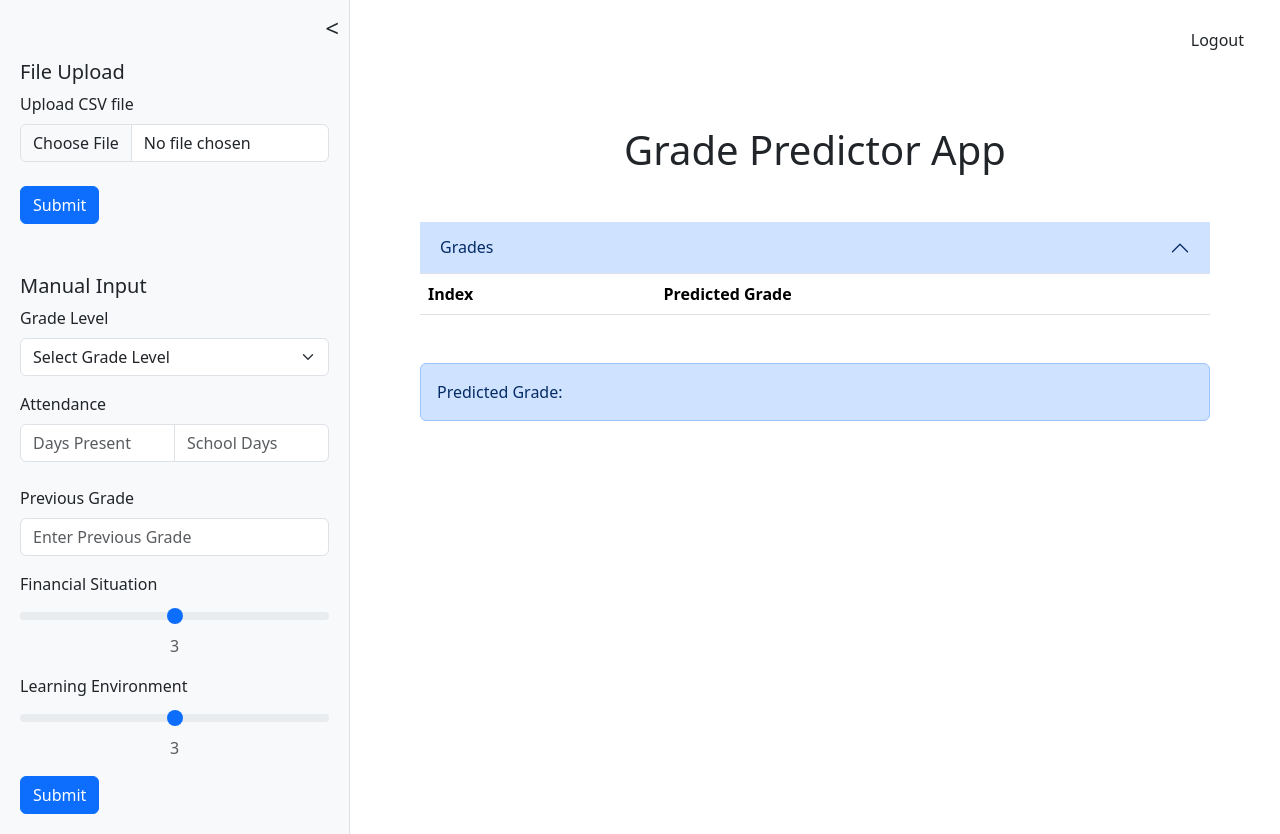
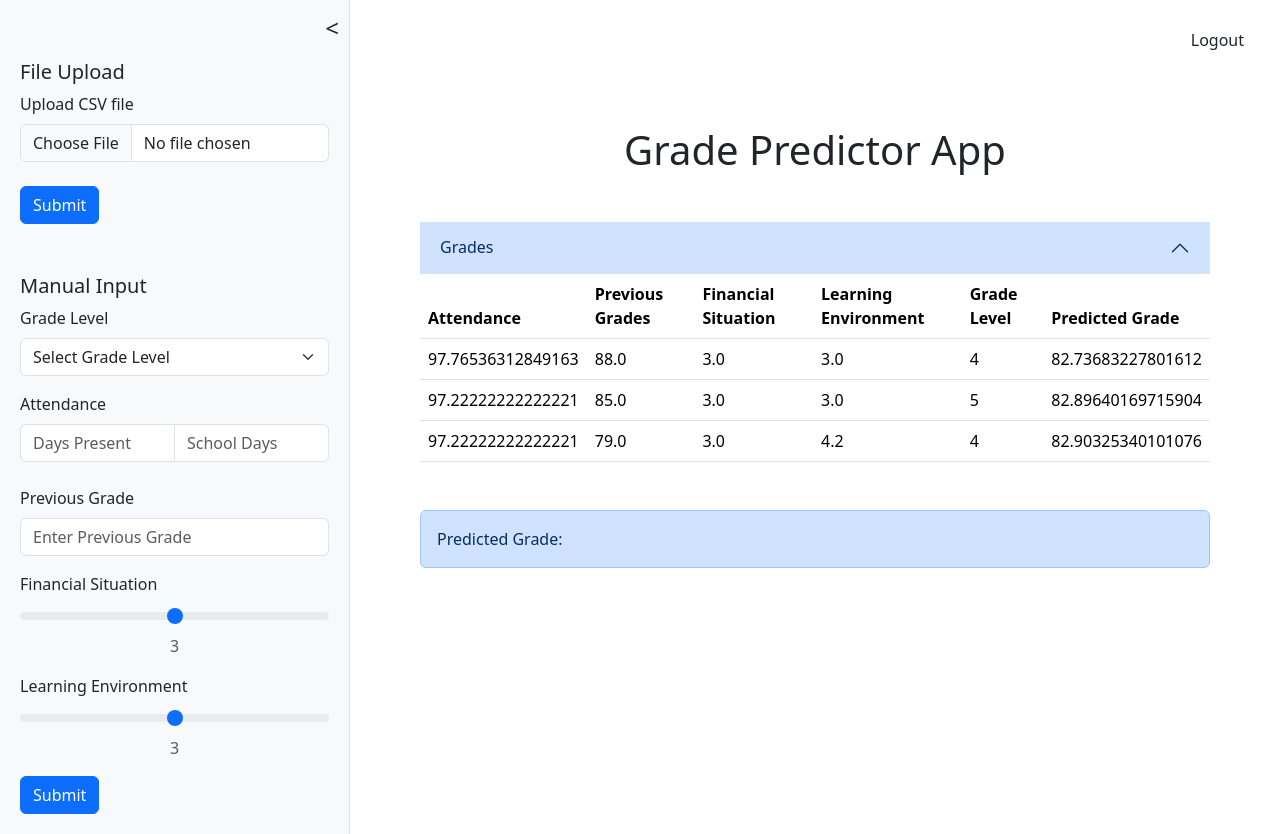
Before and after one commit to PaoloBaltazar/thesis-grade-predictor-app, a Flask app: page / in a window 1280 px wide, after a click on "Grades". Run offline with Flask 3, Linux system fonts and the light colour scheme; a user stored in the database is signed in; lists and menus that the app fills with data are empty; parts of the project's set-up code (start-up, migrations or seed data) failed here and were passed over.

Commit message:
database that stores user input and predicted grades

```diff
--- a/website/static/index.js
+++ b/website/static/index.js
@@ -56,11 +56,17 @@
     },
     body: JSON.stringify(data),
   })
-  .then(response => response.json())
+  .then(response => {
+    if (!response.ok) {
+      return response.json().then(err => { throw new Error(err.error) });
+    }
+    return response.json();
+  })
   .then(data => {
       document.getElementById('prediction-result').textContent = 'Predicted Grade: ' + data.prediction;
   })
   .catch(error => {
       console.error('Error:', error);
+      alert('Prediction failed: ' + error.message);  // Display the error to the user
   });
 });
--- a/website/templates/home.html
+++ b/website/templates/home.html
@@ -98,15 +98,23 @@
           <table class="table">
             <thead>
                 <tr>
-                <th>Index</th>
+                    <th>Attendance</th>
+                    <th>Previous Grades</th>
+                    <th>Financial Situation</th>
+                    <th>Learning Environment</th>
+                    <th>Grade Level</th>
                     <th>Predicted Grade</th>
                 </tr>
             </thead>
             <tbody>
                 {% for row in csv_data %}
                     <tr>
-                  <td>{{ row['Student No.'] }}</td>
-                  <td>{{ row['Predicted Grade'] }}</td>
+                        <td>{{ row['attendance'] }}</td>
+                        <td>{{ row['previous_grades'] }}</td>
+                        <td>{{ row['financial_situation'] }}</td>
+                        <td>{{ row['learning_environment'] }}</td>
+                        <td>{{ row['grade_level'] }}</td>
+                        <td>{{ row['predicted_grade'] }}</td>
                     </tr>
                 {% endfor %}
             </tbody>
@@ -129,24 +137,3 @@
 
 
 {% endblock %}
-
-<!-- <h1>This is the homepage</h1>
-<a class="nav-item nav-link" id="logout" href="/logout">Logout</a>
-
-<div class="hero-section">
-  <p>
-      Grade Predictor App
-  </p>
-</div>
-
-<div>
-  <form id="prediction-form">
-      <input type="number" name="attendance" placeholder="Attendance">
-      <input type="number" name="financial_situation" placeholder="Financial Situation">
-      <input type="number" name="learning_environment" placeholder="Learning Environment">
-      <input type="number" name="previous_grades" placeholder="Previous Grades">
-      <button type="submit">Predict</button>
-  </form>
-</div>
-
-<div id="prediction-result"></div> -->
--- a/website/views.py
+++ b/website/views.py
@@ -4,6 +4,9 @@
 import numpy as np
 import csv
 import os
+from .db_model import Data, User
+from . import db
+from flask_login import current_user
 
 views = Blueprint('views', __name__)
 
@@ -14,33 +17,60 @@
 
 @views.route('/')
 def home():
+    # Fetch previous grade data from CSV file
     csv_prevdata = parse_csv('data_prevgrade.csv')
-    csv_data = []  # Initialize as an empty list for the predicted data
+
+    # Fetch user-specific data from the database
+    user_data = Data.query.filter_by(user_id=current_user.id).all() if current_user.is_authenticated else []
+
+    # Prepare data for rendering in the template
+    csv_data = [
+        {
+            'attendance': row.attendance,
+            'previous_grades': row.previousGrade,
+            'financial_situation': row.financialSituation,
+            'learning_environment': row.learningEnvironment,
+            'grade_level': row.gradeLevel,
+            'predicted_grade': row.predictedGrade
+        }
+        for row in user_data
+    ]
+
     return render_template("home.html", csv_prevdata=csv_prevdata, csv_data=csv_data)
 
 @views.route('/predict', methods=['POST'])
 def predict():
+    if not current_user.is_authenticated:
+        return jsonify({'error': 'User not authenticated'}), 401
+
     data = request.json
-    print(f"Received data: {data}")
+    try:
+        attendance = float(data['attendance'])
+        previous_grades = float(data['previous_grades'])
+        financial_situation = float(data['financial_situation'])
+        learning_environment = float(data['learning_environment'])
+        grade_level = int(data['grade_level'])
+    except (KeyError, ValueError) as e:
+        return jsonify({'error': f'Invalid input: {str(e)}'}), 400
 
-    # Extract the submitted data including grade_level
-    attendance = float(data['attendance'])
-    financial_situation = float(data['financial_situation'])
-    learning_environment = float(data['learning_environment'])
-    previous_grades = float(data['previous_grades'])
-    grade_level = int(data['grade_level'])  # Get grade level
+    features = np.array([attendance, financial_situation, learning_environment, previous_grades, grade_level]).reshape(1, -1)
+    features = scaler.transform(features)
+    prediction = model.predict(features)[0]
 
-    # Combine all the inputs into a feature array
-    features = np.array([attendance, financial_situation, learning_environment, previous_grades, grade_level]).reshape(1, -1)
+    # Save data and prediction to the database
+    new_data = Data(
+        attendance=attendance,
+        previousGrade=previous_grades,
+        financialSituation=financial_situation,
+        learningEnvironment=learning_environment,
+        gradeLevel=grade_level,
+        predictedGrade=prediction,
+        user_id=current_user.id
+    )
+    db.session.add(new_data)
+    db.session.commit()
 
-    # Apply scaling to the input features
-    features = scaler.transform(features)
-
-    # Make the prediction using the loaded model
-    prediction = model.predict(features)
-
-    # Return the prediction as JSON
-    return jsonify({'prediction': prediction.tolist()})
+    return jsonify({'prediction': prediction})
 
 
 def parse_csv(filepath):
@@ -69,7 +99,7 @@
 
         # Process the CSV file
         df = pd.read_csv(filepath)
-        features = df[['attendance', 'financial_situation', 'learning_environment', 'previous_grades']]
+        features = df[['attendance', 'financial_situation', 'learning_environment', 'grade_level', 'previous_grades']]
         X_scaled = scaler.transform(features)
         predictions = model.predict(X_scaled)
 
```
Also changed, not shown: instance/database.db. Lines whose indentation alone changed are shown as unchanged.
